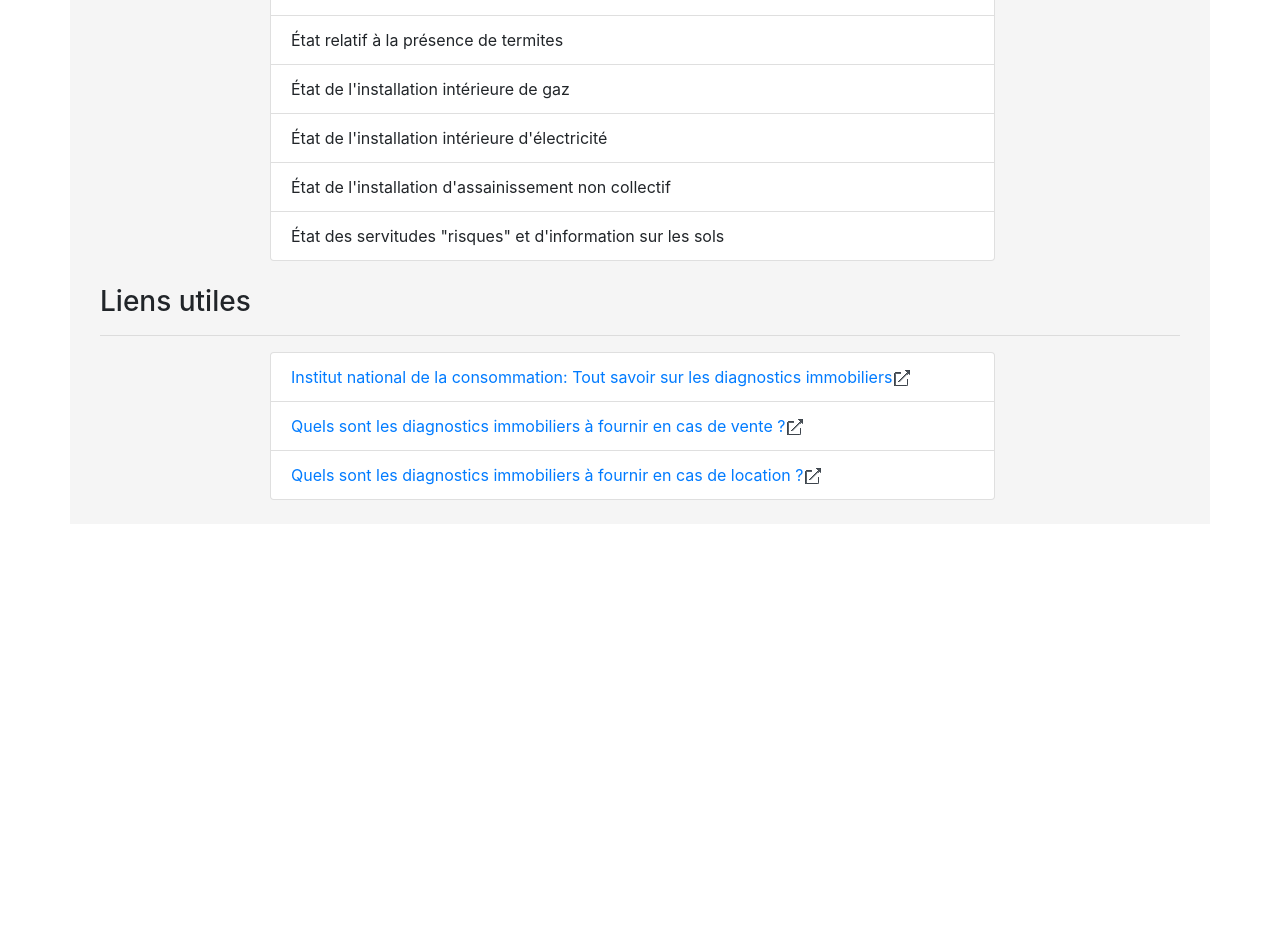
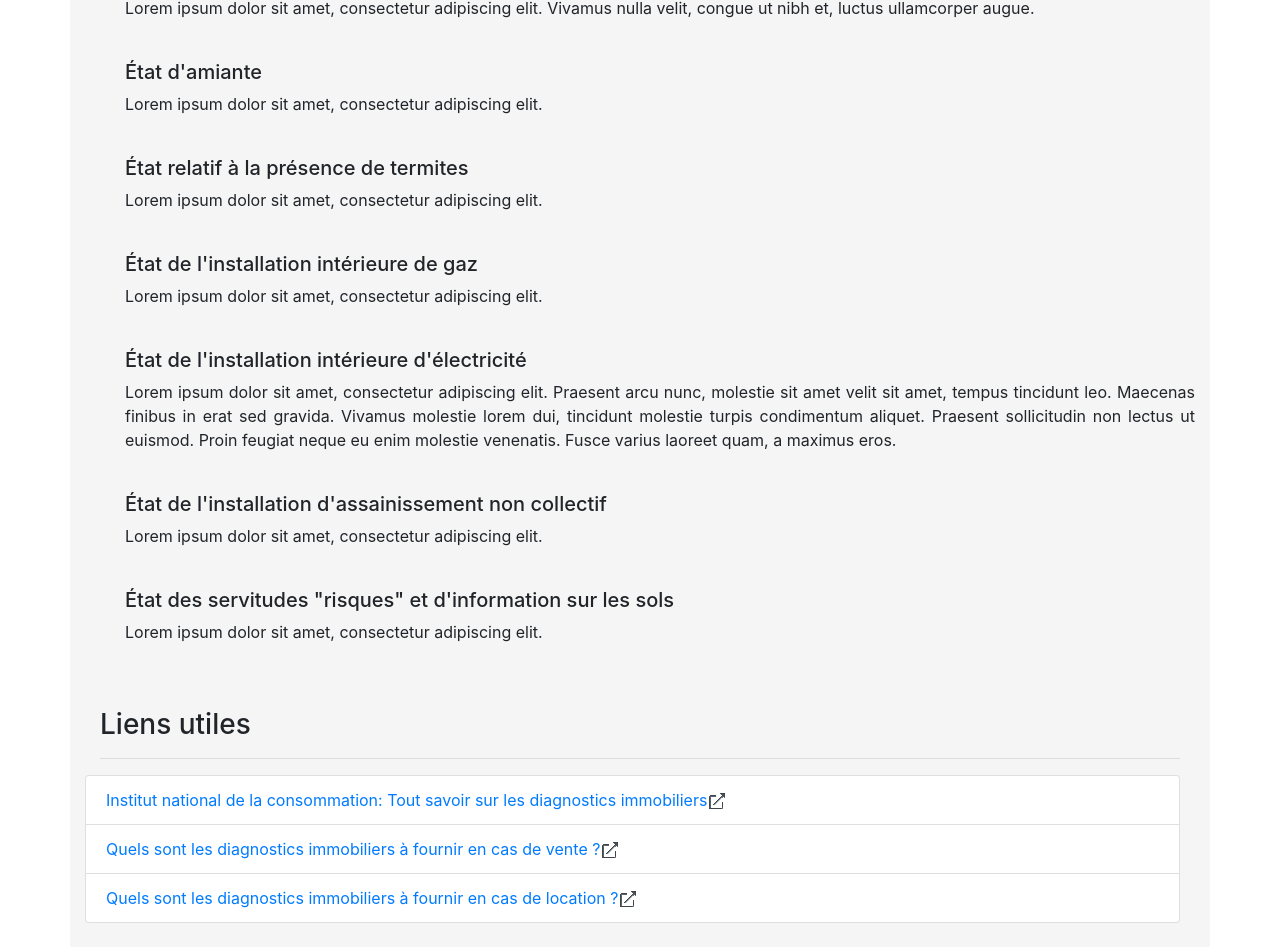
Before and after one commit to BaptisteV/SPA-VDI-CI, a React (Create React App) app: page / in a window 1280 px wide. Shown: the part 940-1887 px from the top of the page. Before the commit the page ends 1464 px from the top, so only its background shows below. Built offline with nearby package versions, Linux system fonts and the light colour scheme.

Commit message:
Redesign the Presentation page to fit more content

```diff
--- a/src/Presentation.js
+++ b/src/Presentation.js
@@ -11,23 +11,56 @@ class Presentation extends React.Component {
     this.content = {
       presentation: [
         `Lorem ipsum dolor sit amet, consectetur adipiscing elit. Praesent arcu nunc, molestie sit amet velit sit amet, tempus tincidunt leo. Morbi sit amet ullamcorper felis. Pellentesque sollicitudin lorem vel semper ultrices. Donec id erat eu nibh mattis aliquet. Morbi ut auctor eros.`,
-				`Nullam varius justo eget odio tempor placerat. Vivamus nulla velit, congue ut nibh et, luctus ullamcorper augue. Vestibulum finibus, diam ac venenatis blandit, nibh metus consectetur felis, ut mollis lorem ex suscipit augue. Praesent fringilla eu orci vitae hendrerit. Maecenas finibus in erat sed gravida. Vivamus molestie lorem dui, tincidunt molestie turpis condimentum aliquet. Praesent sollicitudin non lectus ut euismod. Proin feugiat neque eu enim molestie venenatis. Fusce varius laoreet quam, a maximus eros`,
+        `Nullam varius justo eget odio tempor placerat. Vivamus nulla velit, congue ut nibh et, luctus ullamcorper augue. Vestibulum finibus, diam ac venenatis blandit, nibh metus consectetur felis, ut mollis lorem ex suscipit augue. Praesent fringilla eu orci vitae hendrerit. Maecenas finibus in erat sed gravida. Vivamus molestie lorem dui, tincidunt molestie turpis condimentum aliquet. Praesent sollicitudin non lectus ut euismod. Proin feugiat neque eu enim molestie venenatis. Fusce varius laoreet quam, a maximus eros`
       ],
       disagnostics: [
-				`Diagnostic de performance énergétique`,
-				`Constat de risque d'exposition au plomb`,
-				`État d'amiante`,
-				`État relatif à la présence de termites`,
-				`État de l'installation intérieure de gaz`,
-				`État de l'installation intérieure d'électricité`,
-				`État de l'installation d'assainissement non collectif`,
-				`État des servitudes "risques" et d'information sur les sols`,
+        {
+          title: `Diagnostic de performance énergétique`,
+          text: `Lorem ipsum dolor sit amet, consectetur adipiscing elit.`
+        },
+        {
+          title: `Constat de risque d'exposition au plomb`,
+          text: `Lorem ipsum dolor sit amet, consectetur adipiscing elit. Vivamus nulla velit, congue ut nibh et, luctus ullamcorper augue.`
+        },
+        {
+          title: `État d'amiante`,
+          text: `Lorem ipsum dolor sit amet, consectetur adipiscing elit.`
+        },
+        {
+          title: `État relatif à la présence de termites`,
+          text: `Lorem ipsum dolor sit amet, consectetur adipiscing elit.`
+        },
+        {
+          title: `État de l'installation intérieure de gaz`,
+          text: `Lorem ipsum dolor sit amet, consectetur adipiscing elit.`
+        },
+        {
+          title: `État de l'installation intérieure d'électricité`,
+          text: `Lorem ipsum dolor sit amet, consectetur adipiscing elit. Praesent arcu nunc, molestie sit amet velit sit amet, tempus tincidunt leo. Maecenas finibus in erat sed gravida. Vivamus molestie lorem dui, tincidunt molestie turpis condimentum aliquet. Praesent sollicitudin non lectus ut euismod. Proin feugiat neque eu enim molestie venenatis. Fusce varius laoreet quam, a maximus eros.`
+        },
+        {
+          title: `État de l'installation d'assainissement non collectif`,
+          text: `Lorem ipsum dolor sit amet, consectetur adipiscing elit.`
+        },
+        {
+          title: `État des servitudes "risques" et d'information sur les sols`,
+          text: `Lorem ipsum dolor sit amet, consectetur adipiscing elit.`
+        }
       ],
       links: [
-				{ display: `Institut national de la consommation: Tout savoir sur les diagnostics immobiliers`, link: `https://www.inc-conso.fr/content/logement/tout-savoir-sur-les-diagnostics-immobiliers` },
-				{ display: `Quels sont les diagnostics immobiliers à fournir en cas de vente ?`, link: `https://www.service-public.fr/particuliers/vosdroits/F10798` },
-				{ display: `Quels sont les diagnostics immobiliers à fournir en cas de location ?`, link: `https://www.service-public.fr/particuliers/vosdroits/F33463` },
-			],
+        {
+          display: `Institut national de la consommation: Tout savoir sur les diagnostics immobiliers`,
+          link: `https://www.inc-conso.fr/content/logement/tout-savoir-sur-les-diagnostics-immobiliers`
+        },
+        {
+          display: `Quels sont les diagnostics immobiliers à fournir en cas de vente ?`,
+          link: `https://www.service-public.fr/particuliers/vosdroits/F10798`
+        },
+        {
+          display: `Quels sont les diagnostics immobiliers à fournir en cas de location ?`,
+          link: `https://www.service-public.fr/particuliers/vosdroits/F33463`
+        }
+      ]
     };
   }
   render() {
@@ -47,24 +80,31 @@ class Presentation extends React.Component {
         <h3>Diagnostics</h3>
         <hr />
         <div className="row">
-					<div className="col-2"></div>
-					<ul className="list-group col-8">
+          <ul className="list-group">
             {this.content.disagnostics.map((diag, i) => {
-							return <li key={i} className="list-group-item">{diag}</li>;
+              return (
+                <ol>
+                  <h5>{diag.title}</h5>
+                  <p>{diag.text}</p>
+				  <EmptySpacer />
+                </ol>
+              );
             })}
           </ul>
-					<div className="col-2"></div>
         </div>
         <EmptySpacer />
         <h3>Liens utiles</h3>
         <hr />
         <div className="row">
-					<div className="col-2"></div>
-					<ul className="list-group col-8">
+          <ul className="list-group col">
             {this.content.links.map((linksItem, i) => {
               return (
-								<li className="list-group-item">
-									<a href={linksItem.link} target="_blank" rel="noopener noreferrer">
+                <li className="list-group-item" key={i}>
+                  <a
+                    href={linksItem.link}
+                    target="_blank"
+                    rel="noopener noreferrer"
+                  >
                     {linksItem.display}
                     <span className="external-link-icon">
                       <img alt="External link icon" src={externalLinkIcon} />
@@ -74,8 +114,8 @@ class Presentation extends React.Component {
               );
             })}
           </ul>
-					<div className="col-2"></div>
         </div>
+
         <EmptySpacer />
       </div>
     );
```
Lines whose indentation alone changed are shown as unchanged.
